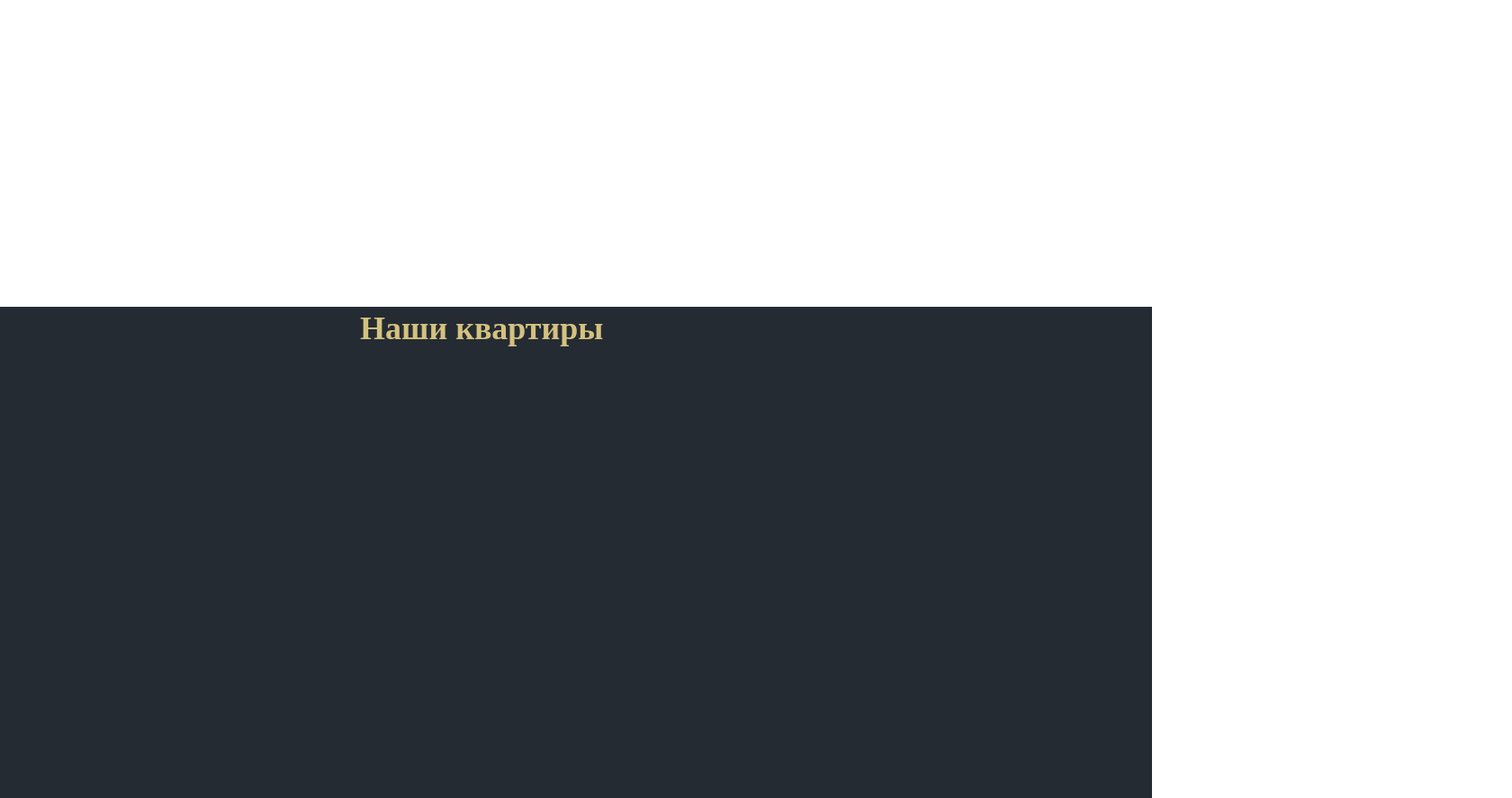
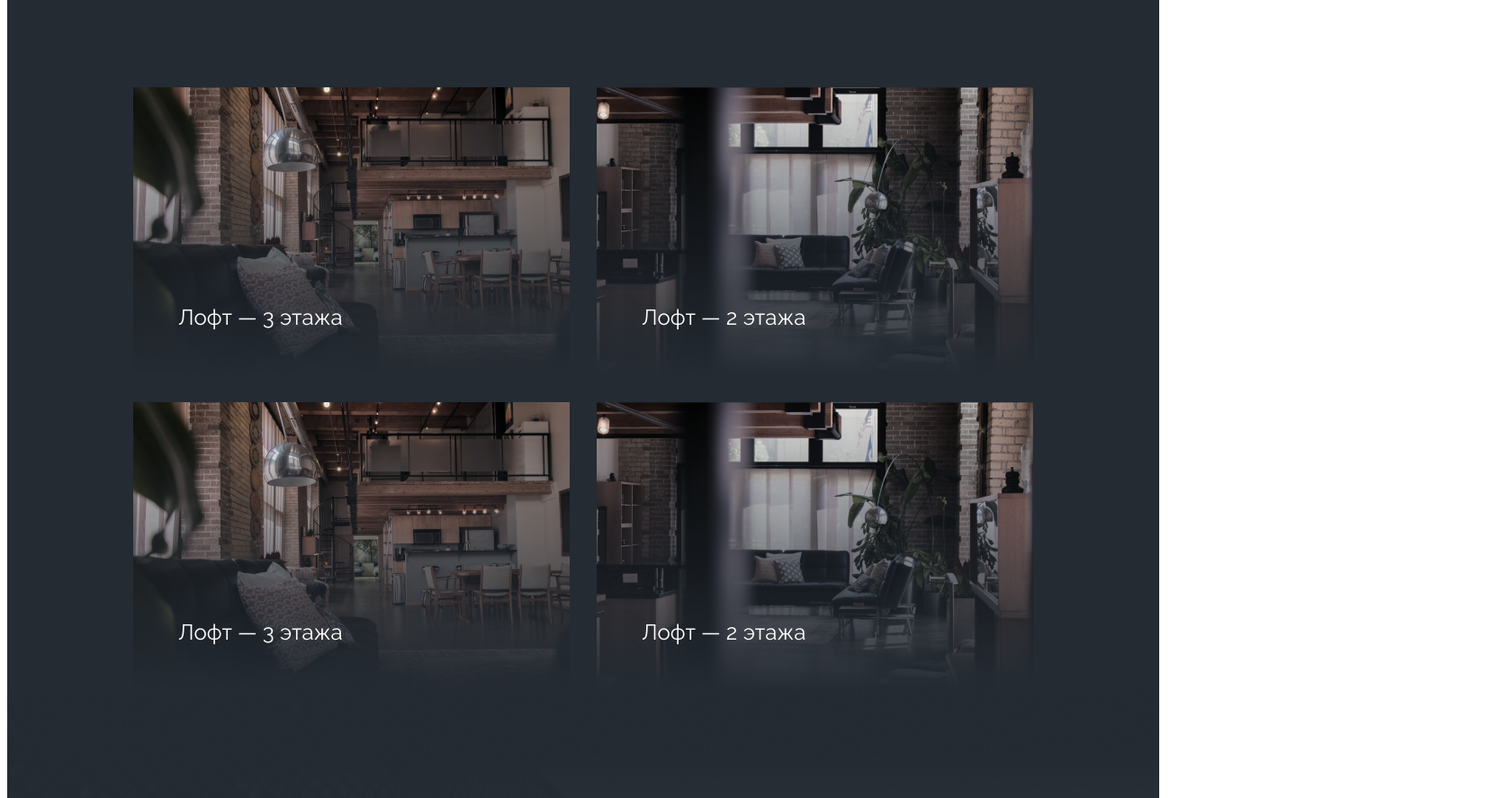
Before and after one commit to VikaTsvetkova1408/demo, a plain HTML site: page index.html in a window 1280 px wide. Shown: the part 1359-2246 px from the top of the page at 90% size, 1680 px wide, since content can reach past the window. Drawn offline with Linux system fonts and the light colour scheme.

Commit message:
02/03/23

```diff
--- a/index.html
+++ b/index.html
@@ -58,12 +58,13 @@
             <div class="ourApartments">
                 <span>Наши квартиры</span>
                 <div id="apartmentsPhotoes1">
-                    <div id="secondfloorfirstphoto"></div>
-                    <div id="secondfloorsecondphoto"></div>
+                    <div id="firstCard">Лофт — 3 этажа</div>
+                    <div id="secondCard">Лофт — 2 этажа</div>
+
                 </div>
                 <div id="apartmentsPhotoes2">
-                    <div id="thirdfloorfirstphoto"></div>
-                    <div id="thirdfloorsecondphoto"></div>
+                    <div id="thirdCard">Лофт — 3 этажа</div>
+                    <div id="forthCard">Лофт — 2 этажа</div>
                 </div>
             </div>
         </section>
--- a/styles/main.css
+++ b/styles/main.css
@@ -1,8 +1,6 @@
 @import url(./fonts.css);
 /* ============ RESET ============ */
 *, *:hover, *:active {
-    margin: 0;
-    padding: 0;
     text-transform: none;
     text-decoration: none;
     outline: none;
@@ -28,11 +26,18 @@ header {
     width: 100%;
     height: 90px;
     position: absolute;
+    /* привзанность не к экрану а к родительскому документу */
     left: 0;
+    /* к позишину */
     top: 0;
+    /* к позишины */
     z-index: 300;
     display: flex;
     justify-content: center;
+    /* position: fixed;
+    привязанность к чему-то */
+    /* position: relative;
+    позволяет вложенным элементам быть апсолют */
 }
 section {
     width: 100%;
@@ -249,51 +254,78 @@ button{
     background-repeat: no-repeat;
     background-size: cover;
     background-position: center center;
+    padding-top: 180px;
 }
 .ourApartments{
-
-    gap: 100px;
-    width: 100%;
+    display: flex;
+    gap: 30px;
+    width: 1000px;
     height: 100%;
-    margin: 400px;
+    margin: 0 auto;
     justify-content: center;
     /* выравнивание по середине */
     /* min-height: 100%; */
+    flex-direction: column;
+    /* выравнивание в колонку */
+    /* width: calc(100%-60px); */
 }
 .ourApartments span{
     font-family: 'Playfair Display';
     color: #D4C17F;
     font-style: normal;
+    /* текс без изменений */
     font-weight: 700;
+    /* толщина */
     font-size: 36px;
+    /* размер */
     line-height: 48px;
-    max-width: 30px;
-    left: 405px;
-    top: 1260px;
+    /* высота строки */
+    margin-bottom: 70px;
+    /* внешний отступ (со всех сторон одинаковое, если 1 значение) */
+    /* padding: 0 0 0 0;(ПО ЧАСАМ (верх право низ лево))
+    внешний отступ (со всех сторон одинаковое если 1 значение), */
+    display: block;
+    width: 100%;
 }
 .ourApartments > div {
     display: flex;
-    flex-direction: column;
+    /* flex colum */
     gap: 30px;
+    /* по гор по вер */
     justify-content: center;
+    /* выр по осн  горизонталоси вертикальоси */
     align-items: center;
-    width: 535px;
-    height: 320px;
-    min-height: 100%;
+    /* выр по доп  вертикальоси  горизонталоси*/
+
 }
-#secondfloorfirstphoto{
-    background-image: url(../images/Rectangle\ \(1\).png);
+#firstCard {
+    background-image: url(../images/Rectangle1.png);
 }
-#secondfloorsecondphoto{
-    background-image: url(../images/Rectangle\ \(1\).png);
+#secondCard {
+    background-image: url(../images/Rectangle2.png);
 }
-#thirdfloorfirstphoto{
-    background-image: url(../images/Rectangle\ \(2\).png);
+#thirdCard {
+    background-image: url(../images/Rectangle1.png);
 }
-#thirdfloorsecondphoto{
-    background-image: url(../images/Rectangle\ \(2\).png);
+#forthCard {
+    background-image: url(../images/Rectangle2.png);
 }
-
+#firstCard,
+#secondCard,
+#thirdCard,
+#forthCard {
+    width: 100%;
+    height: 220px;
+    color: #FFFFFF;
+    display: flex;
+    align-items: end;
+    padding: 50px;
+    font-family: 'Raleway';
+    font-style: normal;
+    font-weight: 400;
+    font-size: 24px;
+    line-height: 28px;
+}
 /* div {
     width: 500px;
     height: 500px;
@@ -340,3 +372,10 @@ div:hover>span {
     flex-direction: column;
     gap: 53px;
     align-items: center; */
+
+@media (max-width: 820px){
+    #mainSection{
+        background-image: none;
+        background-color: red;
+    }
+}
```
Also changed, not shown: images/Rectangle1.png (renamed from images/Rectangle (1).png), images/Rectangle2.png (renamed from images/Rectangle (2).png).
